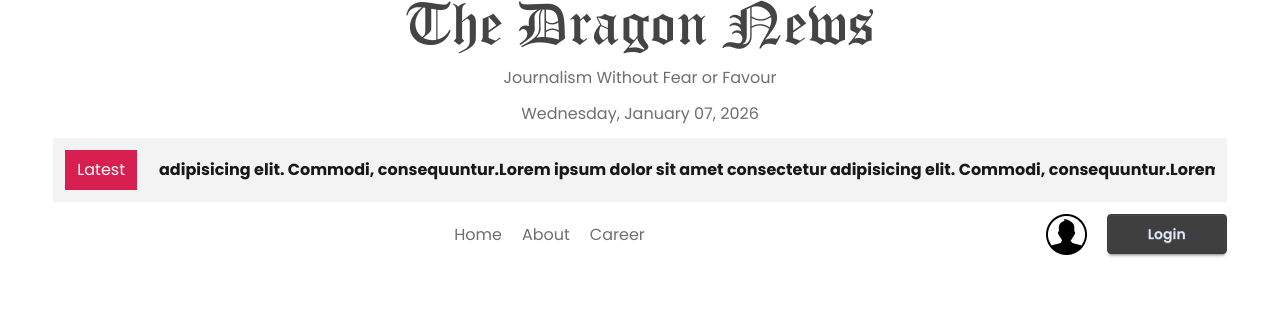
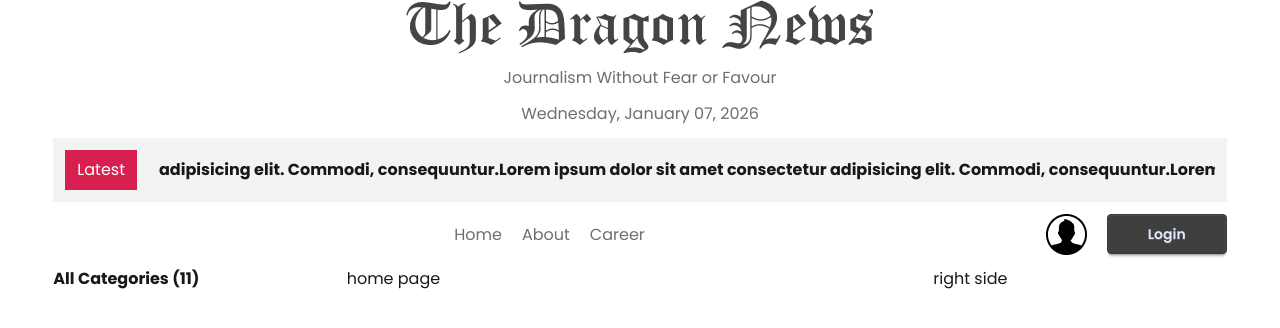
Before and after one commit to MasumRezaMunna/Dragon-News, a React (Vite) app: page / in a window 1280 px wide. Shown: the top 328 px of the page. Built offline with nearby package versions, Linux system fonts and the light colour scheme.

Commit message:
design grid layout & fetched categories

```diff
--- /dev/null
+++ b/src/components/Categories.jsx
@@ -0,0 +1,15 @@
+import React, { use } from 'react';
+
+const categoryPromise = fetch("/categories.json")
+.then((res) => res.json())
+
+const Categories = () => {
+    const categories = use(categoryPromise)
+    return (
+        <div>
+            <h2 className="font-bold">All Categories ({categories.length})</h2>
+        </div>
+    );
+};
+
+export default Categories;
--- /dev/null
+++ b/src/components/homelayout/LeftAside.jsx
@@ -0,0 +1,15 @@
+import React, { Suspense } from 'react';
+import Categories from '../Categories';
+
+const LeftAside = () => {
+    return (
+        <div>
+            <Suspense fallback={<span className="loading loading-bars loading-xl"></span>
+}>
+                <Categories></Categories>
+            </Suspense>
+        </div>
+    );
+};
+
+export default LeftAside;
--- /dev/null
+++ b/src/components/homelayout/RightAside.jsx
@@ -0,0 +1,11 @@
+import React from 'react';
+
+const RightAside = () => {
+    return (
+        <div>
+            <div>right side</div>
+        </div>
+    );
+};
+
+export default RightAside;
--- /dev/null
+++ b/src/components/pages/CategoryNews.jsx
@@ -0,0 +1,11 @@
+import React from "react";
+
+const CategoryNews = () => {
+  return (
+    <div>
+      <div> category news</div>
+    </div>
+  );
+};
+
+export default CategoryNews;
--- /dev/null
+++ b/src/components/pages/Home.jsx
@@ -0,0 +1,11 @@
+import React from 'react';
+
+const Home = () => {
+    return (
+        <div>
+            <div>home page</div>
+        </div>
+    );
+};
+
+export default Home;
--- a/src/layouts/HomeLayout.jsx
+++ b/src/layouts/HomeLayout.jsx
@@ -3,6 +3,8 @@
 import { Outlet } from "react-router";
 import LatestNews from "../components/LatestNews";
 import Navbar from "../components/Navbar";
+import LeftAside from "../components/homelayout/LeftAside";
+import RightAside from "../components/homelayout/RightAside";
 
 const HomeLayout = () => {
   return (
@@ -16,12 +18,16 @@
       <nav className="w-11/12 mx-auto my-3">
         <Navbar></Navbar>
       </nav>
-      <main>
-        <section className="left_nav"></section>
-        <section className="main">
+      <main className="w-11/12 mx-auto my-3 grid grid-cols-12">
+        <aside className="col-span-3">
+          <LeftAside></LeftAside>
+        </aside>
+        <section className="main col-span-6">
           <Outlet></Outlet>
         </section>
-        <section className="right_nav"></section>
+        <aside className="col-span-3">
+          <RightAside></RightAside>
+        </aside>
       </main>
     </div>
   );
```
Also changed, not shown: src/routes/router.jsx (+13 -1 lines).
